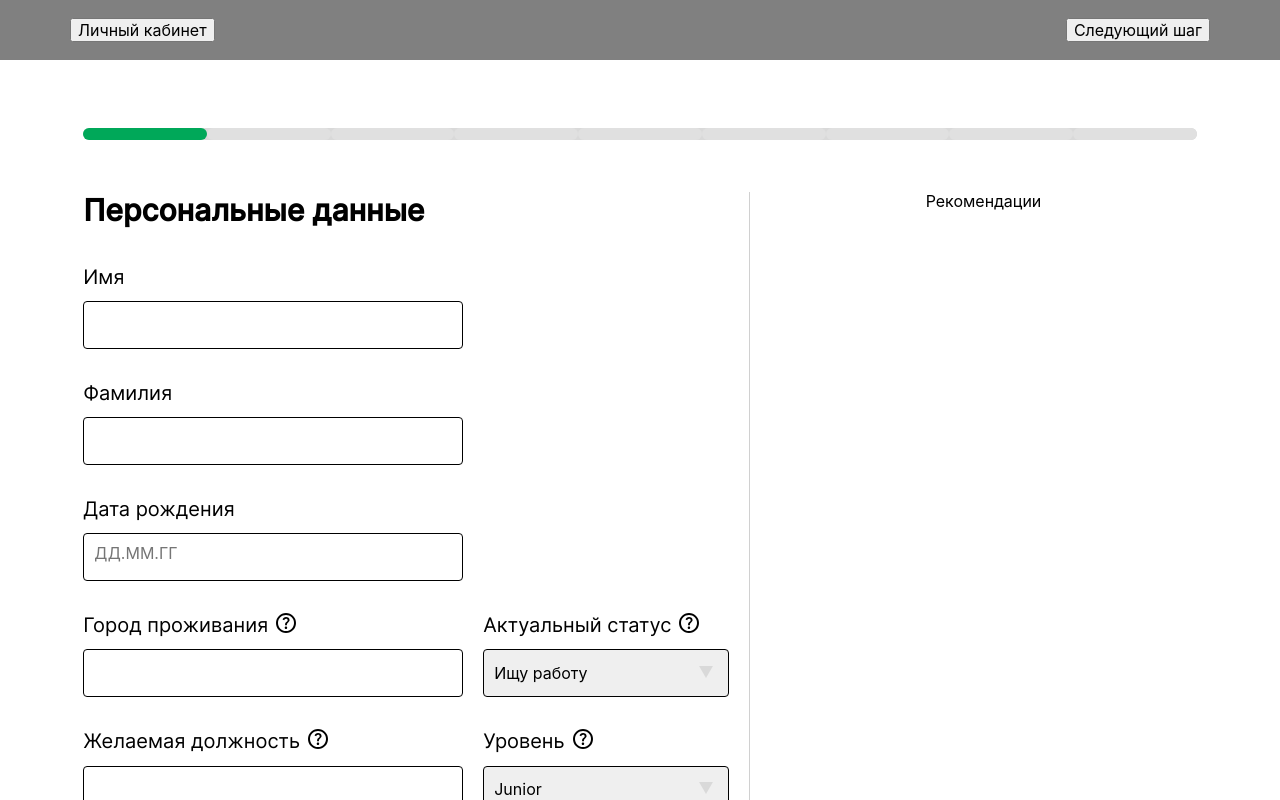
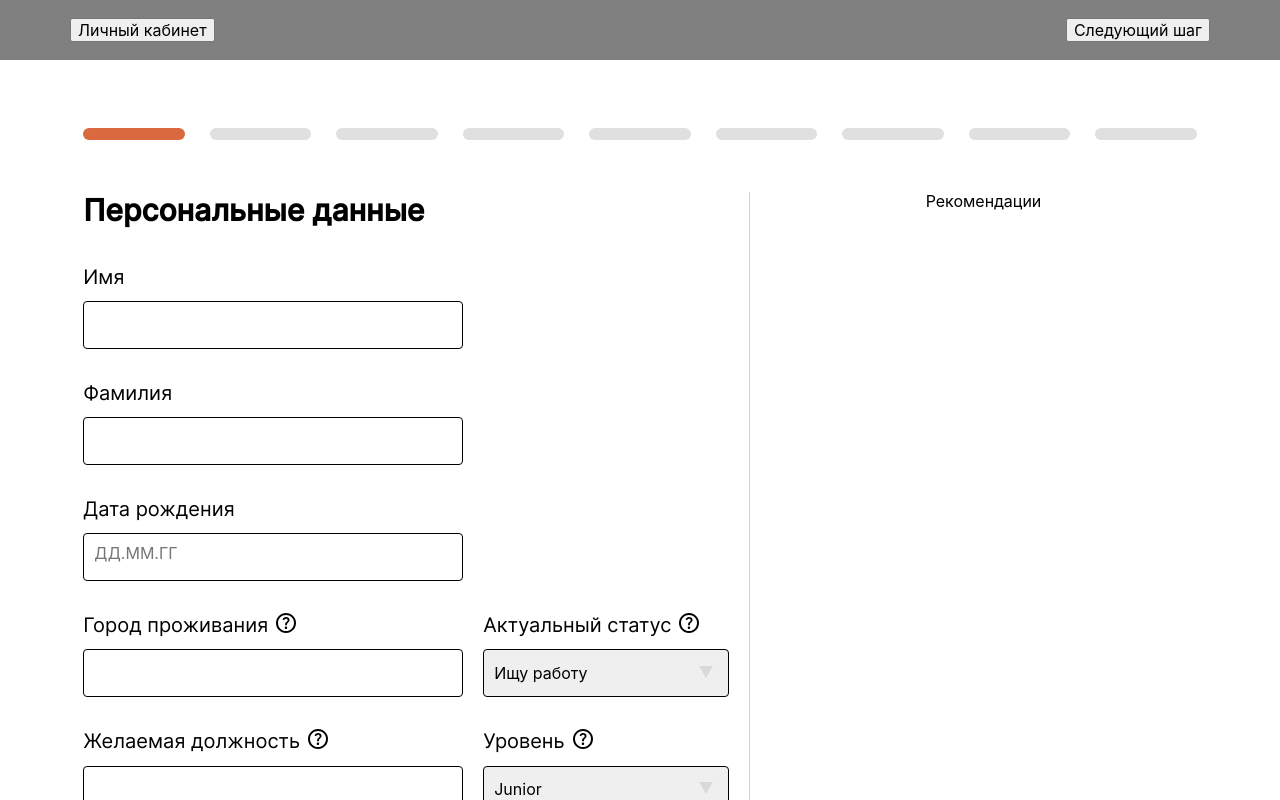
Before and after one commit to homo-errantium/frontend, a React (Create React App) app: page /resume/personal-data in a window 1280 px wide. Shown: the top 800 px of the page. Built offline with nearby package versions, Linux system fonts and the light colour scheme.

Commit message:
style: visual correction

```diff
--- a/src/components/Resume/ResumeComponents/ProgressBar/ProgressBar.scss
+++ b/src/components/Resume/ResumeComponents/ProgressBar/ProgressBar.scss
@@ -3,27 +3,30 @@
   width: 87%;
   height: 12px;
   border-radius: 20px;
-  background: #d9d9d9;
   margin: 68px auto 0;
   position: relative;
 }
 
 .progress-bar_step {
-  background: #787575;
   height: 12px;
   border-radius: 20px;
 }
 
 .progress-bar_step.completed {
   background: #787575;
-  margin-right: 4px; // Добавляем отступ только для завершенных шагов
+  margin-right: 25px; // Добавляем отступ только для завершенных шагов
 }
 
 .progress-bar_step.active {
-  background: #00a859; // Цвет для активного шага
+  background: #DA693F ; // Цвет для активного шага
+  margin-right: 25px;
 }
 
 .progress-bar_step.future {
   background: #e0e0e0; // Цвет для еще не открытых шагов
-  margin-right: 0; // Убираем отступ для будущих шагов
+  margin-right: 25px; // Убираем отступ для будущих шагов
 }
+
+.progress-bar_step:last-child {
+  margin-right: 0;
+}
```
